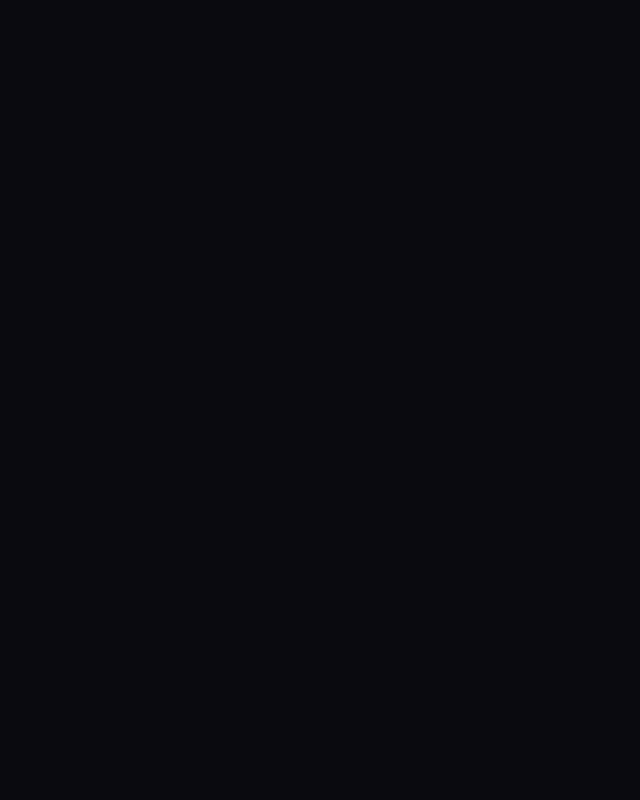
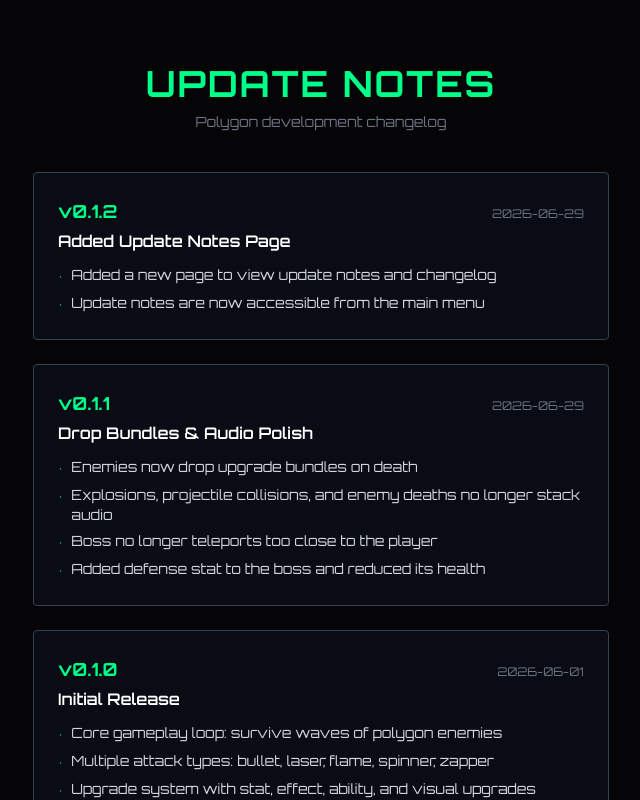
Before and after one commit to nolanrd04/Polygon, a React (Vite) app in the folder frontend/: page /update-notes in a window 1280 px wide. Before the commit this address had no page. Shown: the top 800 px of the page, without its empty margins (319-959 px from the left). Built offline with nearby package versions, Linux system fonts and the light colour scheme; the HTML template or start-up script is replaced by a standard one.

Commit message:
added update notes for users to see.

```diff
--- a/frontend/src/App.tsx
+++ b/frontend/src/App.tsx
@@ -5,6 +5,7 @@ import LoginPage from './pages/LoginPage'
 import RegisterPage from './pages/RegisterPage'
 import SettingsPage from './pages/SettingsPage'
 import AttackSelectPage from './pages/AttackSelectPage'
+import UpdateNotesPage from './pages/UpdateNotesPage'
 
 function App() {
   return (
@@ -16,6 +17,7 @@ function App() {
         <Route path="/select-attack" element={<AttackSelectPage />} />
         <Route path="/game" element={<GamePage />} />
         <Route path="/settings" element={<SettingsPage />} />
+        <Route path="/update-notes" element={<UpdateNotesPage />} />
       </Routes>
     </BrowserRouter>
   )
--- a/frontend/src/pages/MainMenu.tsx
+++ b/frontend/src/pages/MainMenu.tsx
@@ -179,6 +179,13 @@ export default function MainMenu() {
         >
           SETTINGS
         </button>
+
+        <button
+          onClick={() => navigate('/update-notes')}
+          className="px-8 py-3 border-2 border-gray-600 text-gray-400 font-semibold rounded hover:border-gray-400 hover:text-white transition-all"
+        >
+          UPDATE NOTES
+        </button>
       </div>
 
       <div className="absolute bottom-8 text-gray-600 text-sm">
--- /dev/null
+++ b/frontend/src/pages/UpdateNotesPage.tsx
@@ -0,0 +1,85 @@
+import { useNavigate } from 'react-router-dom'
+
+interface UpdateNote {
+  version: string
+  date: string
+  title: string
+  changes: string[]
+}
+
+// Add new updates at the top of this array
+const UPDATE_NOTES: UpdateNote[] = [
+  {
+    version: 'v0.1.2',
+    date: '2026-06-29',
+    title: 'Added Update Notes Page',
+    changes: [
+      'Added a new page to view update notes and changelog',
+      'Update notes are now accessible from the main menu',
+    ],
+  },
+  {
+    version: 'v0.1.1',
+    date: '2026-06-29',
+    title: 'Drop Bundles & Audio Polish',
+    changes: [
+      'Enemies now drop upgrade bundles on death',
+      'Explosions, projectile collisions, and enemy deaths no longer stack audio',
+      'Boss no longer teleports too close to the player',
+      'Added defense stat to the boss and reduced its health'
+    ],
+  },
+  {
+    version: 'v0.1.0',
+    date: '2026-06-01',
+    title: 'Initial Release',
+    changes: [
+      'Core gameplay loop: survive waves of polygon enemies',
+      'Multiple attack types: bullet, laser, flame, spinner, zapper',
+      'Upgrade system with stat, effect, ability, and visual upgrades',
+      'Online save system with account login',
+      'Offline play mode',
+    ],
+  },
+]
+
+export default function UpdateNotesPage() {
+  const navigate = useNavigate()
+
+  return (
+    <div className="w-full min-h-full flex flex-col items-center py-16 px-4 bg-polygon-darker">
+      <h1 className="text-4xl font-bold text-polygon-primary mb-2 tracking-wider">UPDATE NOTES</h1>
+      <p className="text-gray-500 text-sm mb-10">Polygon development changelog</p>
+
+      <div className="w-full max-w-xl flex flex-col gap-6">
+        {UPDATE_NOTES.map((note) => (
+          <div
+            key={note.version}
+            className="border border-gray-700 rounded bg-gray-900/40 p-6"
+          >
+            <div className="flex items-baseline justify-between mb-1">
+              <h2 className="text-polygon-primary font-bold text-lg">{note.version}</h2>
+              <span className="text-gray-500 text-xs">{note.date}</span>
+            </div>
+            <h3 className="text-white font-semibold mb-3">{note.title}</h3>
+            <ul className="flex flex-col gap-1.5">
+              {note.changes.map((change, i) => (
+                <li key={i} className="text-gray-300 text-sm flex gap-2">
+                  <span className="text-polygon-primary mt-0.5">•</span>
+                  <span>{change}</span>
+                </li>
+              ))}
+            </ul>
+          </div>
+        ))}
+      </div>
+
+      <button
+        onClick={() => navigate('/')}
+        className="mt-10 px-8 py-3 border-2 border-gray-600 text-gray-400 font-semibold rounded hover:border-gray-400 hover:text-white transition-all"
+      >
+        BACK TO MENU
+      </button>
+    </div>
+  )
+}
```
